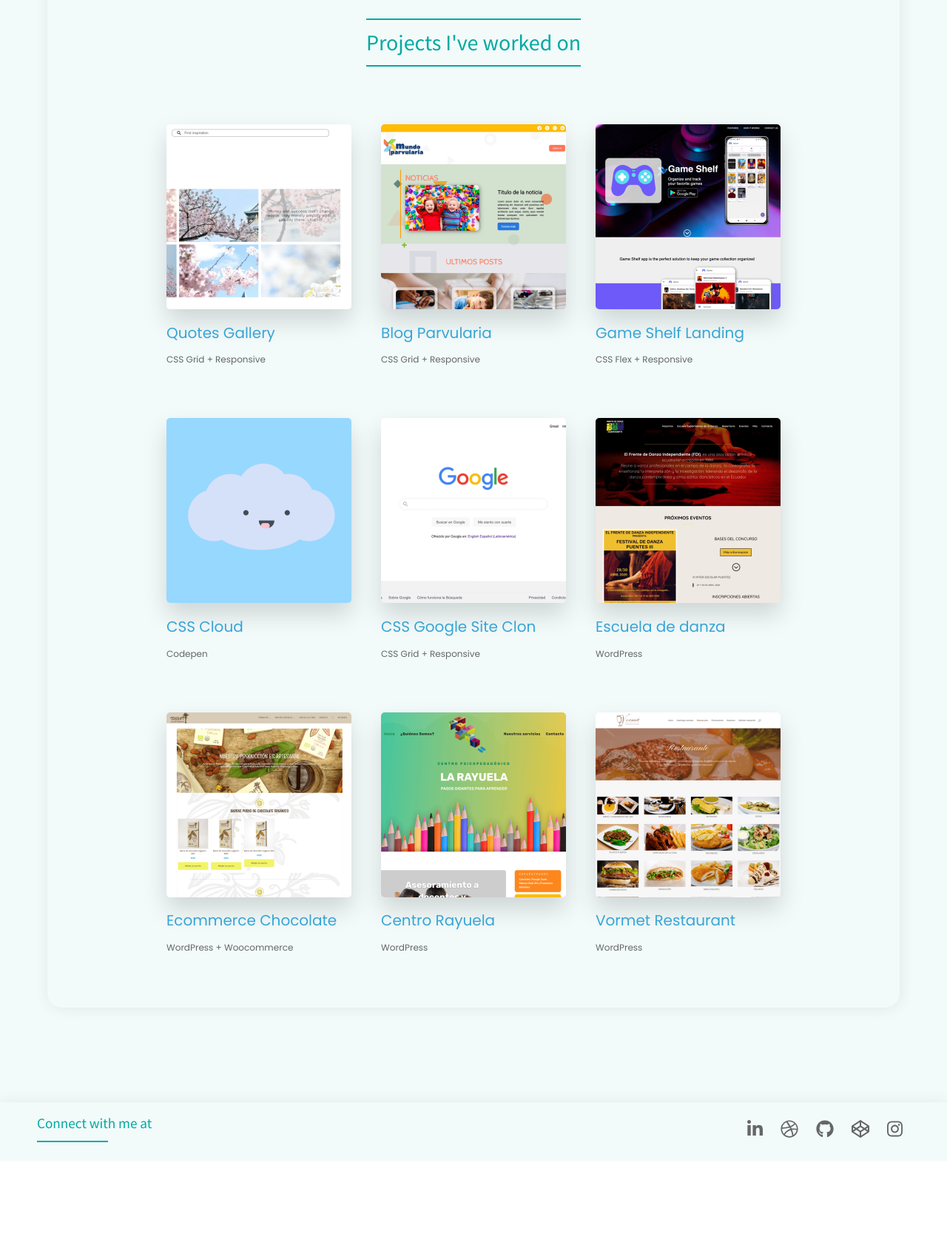
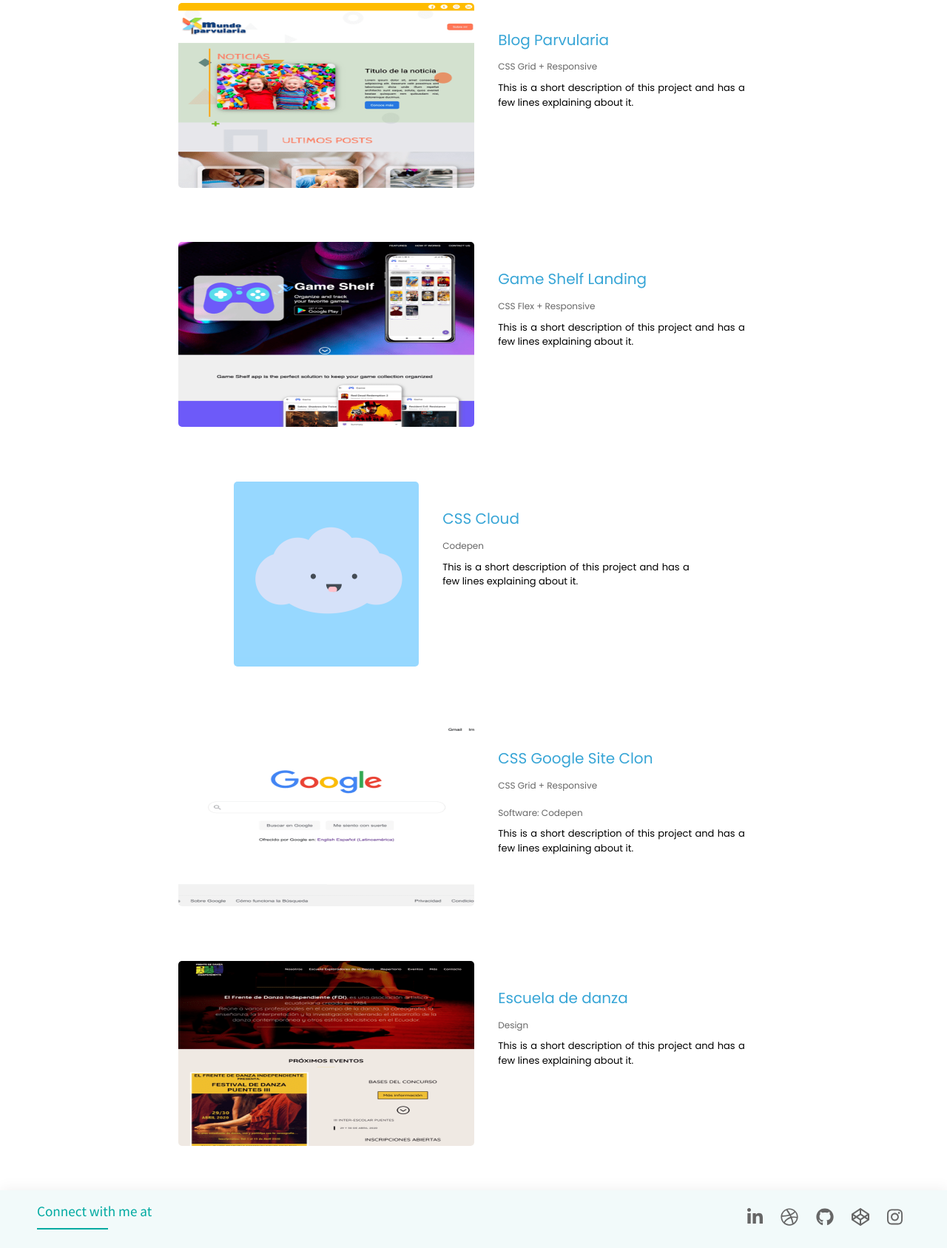
Before and after one commit to tanismith/website, a plain HTML site: page index.html in a window 1280 px wide. Shown: the part 715-2402 px from the top of the page at 74% size. Before the commit the page ends 2284 px from the top, so only its background shows below. Drawn offline with Linux system fonts and the light colour scheme.

Commit message:
About secction

```diff
--- a/index.html
+++ b/index.html
@@ -3,109 +3,230 @@
   <head>
     <meta charset="UTF-8" />
     <meta name="viewport" content="width=device-width, initial-scale=1.0" />
-    <title>Tania Smith | Web Developer</title>
+    <title>Tania Smith | Front End Web Developer</title>
     <link
       href="https://fonts.googleapis.com/css2?family=Poppins:wght@300;400;600&family=Source+Sans+Pro:ital,wght@0,400;0,600;0,700;1,300&display=swap"
       rel="stylesheet"
     />
     <link rel="stylesheet" href="style.css" />
-    <link rel="stylesheet" href="responsive.css">
-    <script defer src="https://use.fontawesome.com/releases/v5.3.1/js/all.js"></script>
+    <link rel="stylesheet" href="responsive.css" />
+    <script
+      defer
+      src="https://use.fontawesome.com/releases/v5.3.1/js/all.js"
+    ></script>
   </head>
   <body>
     <header>
       <nav class="navbar">
         <section>
           <!-- <img src="assets/logo.svg" alt="tani smith" width="150px" height="auto"> -->
-            <svg xmlns="http://www.w3.org/2000/svg" xmlns:xlink="http://www.w3.org/1999/xlink" width="200" height="142" viewBox="0 0 367 142">
+          <svg
+            xmlns="http://www.w3.org/2000/svg"
+            xmlns:xlink="http://www.w3.org/1999/xlink"
+            width="200"
+            height="142"
+            viewBox="0 0 367 142"
+          >
             <defs>
               <clipPath id="clip-logo">
-                  <rect width="367" height="142"/>
+                <rect width="367" height="142" />
               </clipPath>
             </defs>
             <g id="logo" clip-path="url(#clip-logo)">
-                <path id="Path_48" data-name="Path 48" d="M45.54.513c21.824,0,19.7,16.743,35.207,31.7s29.213,9.979,36.314,33.007c7.618,33-20.765,53.8-55.026,53.8S0,92.233,0,59.2,11.279.513,45.54.513Z" transform="translate(8 12.702)" fill="#14b7ae"/>
-                <text id="t" transform="translate(42 108)" fill="#fff" font-size="100" font-family="SourceSansPro-Semibold, Source Sans Pro" font-weight="600"><tspan x="-18.15" y="0">t</tspan></text>
-                <text id="s" transform="translate(85 109)" fill="#fff" font-size="100" font-family="SourceSansPro-Semibold, Source Sans Pro" font-weight="600"><tspan x="-21.6" y="0">s</tspan></text>
-                <text id="mith." transform="translate(126.156 13.435)" fill="#00aaa1" font-size="100" font-family="SourceSansPro-Semibold, Source Sans Pro" font-weight="600"><tspan x="0" y="102">mith.</tspan></text>
+              <path
+                id="Path_48"
+                data-name="Path 48"
+                d="M45.54.513c21.824,0,19.7,16.743,35.207,31.7s29.213,9.979,36.314,33.007c7.618,33-20.765,53.8-55.026,53.8S0,92.233,0,59.2,11.279.513,45.54.513Z"
+                transform="translate(8 12.702)"
+                fill="#14b7ae"
+              />
+              <text
+                id="t"
+                transform="translate(42 108)"
+                fill="#fff"
+                font-size="100"
+                font-family="SourceSansPro-Semibold, Source Sans Pro"
+                font-weight="600"
+              >
+                <tspan x="-18.15" y="0">t</tspan>
+              </text>
+              <text
+                id="s"
+                transform="translate(85 109)"
+                fill="#fff"
+                font-size="100"
+                font-family="SourceSansPro-Semibold, Source Sans Pro"
+                font-weight="600"
+              >
+                <tspan x="-21.6" y="0">s</tspan>
+              </text>
+              <text
+                id="mith."
+                transform="translate(126.156 13.435)"
+                fill="#00aaa1"
+                font-size="100"
+                font-family="SourceSansPro-Semibold, Source Sans Pro"
+                font-weight="600"
+              >
+                <tspan x="0" y="102">mith.</tspan>
+              </text>
             </g>
           </svg>
         </section>
         <ul>
-            <li><a href="index.html">About</a></li>
+          <li><a href="about.html">About</a></li>
+          <li><a href="index.html">Work Approach</a></li>
           <li><a href="blog.html">Blog</a></li>
           <li>
-                <a href="mailto:hi@tanismith.com">Say hi <img class="message-icon" src="assets/icon-message.svg" /></a>
+            <a href="mailto:hi@tanismith.com"
+              >Say hi <img class="message-icon" src="assets/icon-message.svg"
+            /></a>
           </li>
         </ul>
       </nav>
     </header>
     <main>
       <div class="container">
-          <div class="about">
-            <span>Hi I'm </span>
-            <h1>Tania Smith</h1>
-            <p>Welcome to my journey</p><hr>
+        <section class="title-page-container">
+          <h1>Projects</h1>
+          <hr />
           <h2>
-              Lorem ipsum dolor sit amet consectetur adipisicing elit. Obcaecati
-              quia, numquam id voluptatibus officiis repellendus veritatis a nulla
-              consequuntur facere, eos eum exercitationem cum voluptas ipsam vitae
-              iusto consectetur ipsum.
+            Here you can find my work
           </h2>
-          </div>
+        </section>
         <section class="projectsContainer">
-            <h2>Projects I've worked on</h2>
+          <!-- <h2>Front End Web Design</h2> -->
           <div class="projectsFlex">
             <figure class="gallery-element" data-name="Quotes-Gallery">
-                <a href="https://quote-gallery.netlify.app/" target="_blank"><img src="assets/quotes-gallery.png" alt="Quotes-Gallery" width="250" height="250" /></a>
-                <a href="https://quote-gallery.netlify.app/" target="_blank"><h3>Quotes Gallery</h3></a>
+              <a href="https://quote-gallery.netlify.app/" target="_blank"
+                ><img
+                  src="assets/quotes-gallery.png"
+                  alt="Quotes-Gallery"
+                  width="400"
+                  height="250"
+              /></a>
+              <div class="projectsFlexDescription">
+                <a href="https://quote-gallery.netlify.app/" target="_blank"
+                  ><h3>Quotes Gallery</h3></a
+                >
                 <p>CSS Grid + Responsive</p>
+                <p>Software: Adobe XD </p>
+                <article>
+                  This is a short description of this project and has a few
+                  lines explaining about it.
+                </article>
+              </div>
             </figure>
             <figure class="gallery-element" data-name="Blog Parvularia">
-                <a href="https://tanismith.github.io/blog-template/" target="_blank"><img src="assets/Blog-parvularia.png" alt="Blog Parvularia" width="250" height="250" /></a>
-                <a href="https://tanismith.github.io/blog-template/" target="_blank"><h3>Blog Parvularia</h3></a>
+              <a
+                href="https://tanismith.github.io/blog-template/"
+                target="_blank"
+                ><img
+                  src="assets/Blog-parvularia.png"
+                  alt="Blog Parvularia"
+                  width="400"
+                  height="250"
+              /></a>
+              <div class="projectsFlexDescription">
+                <a
+                  href="https://tanismith.github.io/blog-template/"
+                  target="_blank"
+                  ><h3>Blog Parvularia</h3></a
+                >
                 <p>CSS Grid + Responsive</p>
+                <article>
+                  This is a short description of this project and has a few
+                  lines explaining about it.
+                </article>
+              </div>
             </figure>
             <figure class="gallery-element" data-name="Landing Page App">
-                  <a href="https://game-shelf.esteban.site/" target="_blank"><img src="assets/GameShelf.png" alt="Landing Page App" width="250" height="250" /></a>
-                  <a href="https://game-shelf.esteban.site/" target="_blank"><h3>Game Shelf Landing</h3></a>
+              <a href="https://game-shelf.esteban.site/" target="_blank"
+                ><img
+                  src="assets/GameShelf.png"
+                  alt="Landing Page App"
+                  width="400"
+                  height="250"
+              /></a>
+              <div class="projectsFlexDescription">
+                <a href="https://game-shelf.esteban.site/" target="_blank"
+                  ><h3>Game Shelf Landing</h3></a
+                >
                 <p>CSS Flex + Responsive</p>
+                <article>
+                  This is a short description of this project and has a few
+                  lines explaining about it.
+                </article>
+              </div>
             </figure>
+            <!-- <h2>CSS practice</h2> -->
             <figure class="gallery-element" data-name="CSS Cloud">
-                  <a href="https://codepen.io/t4n1a/pen/yLeeZyX" target="_blank"><img class="css-image"src="assets/Cloud.png" alt="CSS Cloud" width="250" height="250" /></a>
-                  <a href="https://codepen.io/t4n1a/pen/yLeeZyX" target="_blank"><h3>CSS Cloud</h3></a>
+              <a href="https://codepen.io/t4n1a/pen/yLeeZyX" target="_blank"
+                ><img
+                  class="css-image"
+                  src="assets/Cloud.png"
+                  alt="CSS Cloud"
+                  width="250"
+                  height="250"
+              /></a>
+              <div class="projectsFlexDescription">
+                <a href="https://codepen.io/t4n1a/pen/yLeeZyX" target="_blank"
+                  ><h3>CSS Cloud</h3></a
+                >
                 <p>Codepen</p>
+                <article>
+                  This is a short description of this project and has a few
+                  lines explaining about it.
+                </article>
+              </div>
             </figure>
             <figure class="gallery-element" data-name="Google Clon">
-                  <a href="" target="_blank"><img src="assets/googleClon.png" alt="Google site Clon" width="250" height="250" /></a>
+              <a href="" target="_blank"
+                ><img
+                  src="assets/googleClon.png"
+                  alt="Google site Clon"
+                  width="400"
+                  height="250"
+              /></a>
+              <div class="projectsFlexDescription">
                 <a href="" target="_blank"><h3>CSS Google Site Clon</h3></a>
                 <p>CSS Grid + Responsive</p>
+                <p>Software: Codepen</p>
+                <article>
+                  This is a short description of this project and has a few
+                  lines explaining about it.
+                </article>
+              </div>
             </figure>
+            <!-- <h2>UI Design</h2> -->
             <figure class="gallery-element" data-name="Escuela de danza">
-                  <a href="https://www.frentededanzaindependiente.com/" target="_blank"><img src="assets/escuela de danza.png" alt="Escuela de danza" width="250" height="250" /></a>
-                  <a href="https://www.frentededanzaindependiente.com/" target="_blank"><h3>Escuela de danza</h3></a>
-                  <p>WordPress</p>
-                </figure>
-                <figure class="gallery-element" data-name="Ecommerce">
-                  <a href="https://chocomashpi.com/" target="_blank"><img src="assets/MashpiChocolate.png" alt="Mashpi Chocolate" width="250" height="250" /></a>
-                  <a href="https://chocomashpi.com/" "target="_blank"><h3>Ecommerce Chocolate</h3></a>
-                  <p>WordPress + Woocommerce</p>
-                </figure>
-                <figure class="gallery-element" data-name="Centro rayuela">
-                  <a href="https://centrolarayuela.com/" target="_blank"><img src="assets/Centro-rayuela.png" alt="Centro Rayuela" width="250" height="250" /></a>
-                  <a href="https://centrolarayuela.com/" target="_blank"><h3>Centro Rayuela</h3></a>
-                  <p>WordPress</p>
-                </figure>
-                <figure class="gallery-element" data-name="Restaurant Vormet">
-                  <a href="projects.html" target="_blank"><img src="assets/vormet.png" alt="Restaurant Vormet" width="250" height="250" /></a>
-                  <a href="projects.html" target="_blank"><h3>Vormet Restaurant</h3></a>
-                  <p>WordPress</p>
+              <a
+                href="https://www.frentededanzaindependiente.com/"
+                target="_blank"
+                ><img
+                  src="assets/escuela de danza.png"
+                  alt="Escuela de danza"
+                  width="400"
+                  height="250"
+              /></a>
+              <div class="projectsFlexDescription">
+                <a
+                  href="https://www.frentededanzaindependiente.com/"
+                  target="_blank"
+                  ><h3>Escuela de danza</h3></a
+                >
+                <p>Design</p>
+                <article>
+                  This is a short description of this project and has a few
+                  lines explaining about it.
+                </article>
+              </div>
             </figure>
           </div>
         </section>
       </div>
       <section class="madeBy">
-            <p> Made with ❤  by Tani</p>
+        <p>Made with ❤ by Tani</p>
       </section>
     </main>
     <footer>
@@ -114,7 +235,9 @@
         <hr />
       </section>
       <section>
-          <a href=""><i class="fab fa-linkedin-in"></i></a>
+        <a href="www.linkedin.com/in/tania-smith-senmache"
+          ><i class="fab fa-linkedin-in"></i
+        ></a>
         <a href=""><i class="fab fa-dribbble"></i></a>
         <a href=""><i class="fab fa-github"></i></a>
         <a href=""><i class="fab fa-codepen"></i></a>
--- a/style.css
+++ b/style.css
@@ -19,8 +19,8 @@
 }
 .container {
   width: 100%;
-  background-color: #f2fafa;
-  padding: 8rem 0;
+  /* background-color: #f2fafa; */
+  padding: 1rem 0;
 }
 a {
   text-decoration: none;
@@ -29,7 +29,7 @@ header {
   height: 80px;
   padding: 15px 25px;
   /* border-radius: 0 0 50px 50px; */
-  background: #f2fafa;
+  /* background: #f2fafa; */
 }
 nav {
   height: inherit;
@@ -195,9 +195,6 @@ h4 {
 .article-intro {
   width: 60%;
 }
-figure {
-  text-align: center;
-}
 .about span {
   font-size: var(--title-font-size);
   font-family: var(--texts-font);
@@ -219,6 +216,9 @@ figure {
 .post-container h2 {
   font-weight: 600;
 }
+.post-container hr {
+  margin: 0;
+}
 hr {
   width: 6rem;
   background-color: var(--color-title);
@@ -239,9 +239,8 @@ hr {
   justify-content: center;
   width: 90%;
   margin: 0 auto;
-  padding: 5rem 0 2rem;
-  box-shadow: 1px 1px 20px 1px var(--color-shadow);
-  border-radius: 20px;
+  /* box-shadow: 1px 1px 20px 1px var(--color-shadow);
+  border-radius: 20px; */
 }
 .projectsContainer h2,
 .project-highlights h2 {
@@ -255,13 +254,16 @@ hr {
   align-self: center;
   font-weight: 200;
 }
+.projectsContainer h2 {
+  margin: 2.5rem 0;
+}
 .projectsContainer img,
 .project-description img,
 .project-view img,
 .lateralBar img,
 article img {
   border-radius: 5px;
-  box-shadow: 0 1rem 2rem rgba(0, 0, 0, 0.15);
+  /* box-shadow: 0 1rem 2rem rgba(0, 0, 0, 0.15); */
   /* transition: all 0.8s ease; */
 }
 /* .projectsContainer img:hover {
@@ -272,9 +274,17 @@ article img {
 .lateralBar img:hover {
   transform: rotateY(-180deg);
 }
+.aboutDescription {
+  display: flex;
+  flex-direction: row;
+  margin: 5em auto;
+}
+.aboutDescription img {
+  margin: 0 2em;
+}
 .projectsFlex {
   display: flex;
-  flex-direction: row;
+  flex-direction: column;
   flex-wrap: wrap;
   justify-content: center;
   padding-top: 3rem;
@@ -325,20 +335,14 @@ small,
 .article-intro,
 .title-page-container {
   display: flex;
-  flex-direction: row;
-  flex-wrap: wrap;
-  justify-content: center;
-}
-.title-page-container {
-  display: flex;
   flex-direction: column;
   flex-wrap: wrap;
   justify-content: left;
-  width: 75%;
+  width: 85%;
   margin: 3rem auto 0;
 }
 .gallery-blogs-container {
-  width: 80%;
+  width: 90%;
   margin: 0 auto 5rem;
   display: grid;
   grid-template-columns: 1fr 1fr 1fr;
@@ -354,6 +358,20 @@ small,
 }
 .gallery-element {
   transition: 0.4s;
+  justify-content: center;
+  text-align: center;
+  display: flex;
+  flex-wrap: wrap;
+}
+.projectsFlexDescription {
+  margin: 2rem;
+  width: 30%;
+}
+.projectsFlexDescription article {
+  line-height: 1.5;
+  text-align: justify;
+  font-family: var(--texts-font);
+  font-size: small;
 }
 .post-container:hover,
 .gallery-element:hover {
@@ -361,7 +379,7 @@ small,
 }
 .post-container img {
   width: 100%;
-  height: auto;
+  height: 200px;
   border-radius: 15px;
 }
 .project-description div,
```
Also changed, not shown: about.html (added, +79 -0 lines), blog.html (+7 -6 lines), responsive.css (+16 -2 lines), assets/about.jpg (added). Lines whose indentation alone changed are shown as unchanged.
